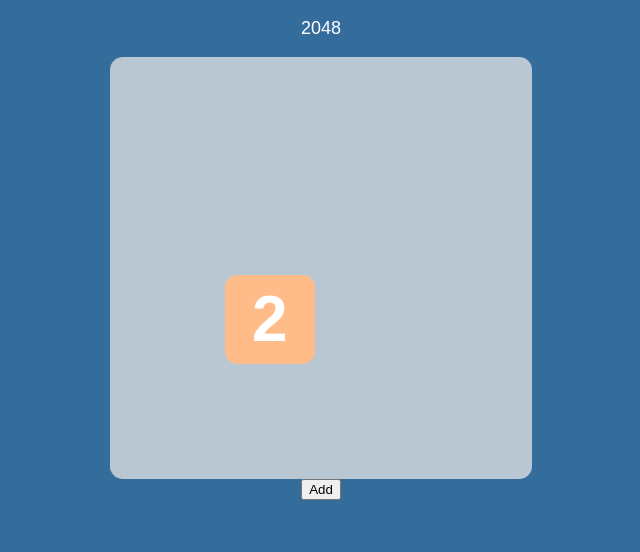
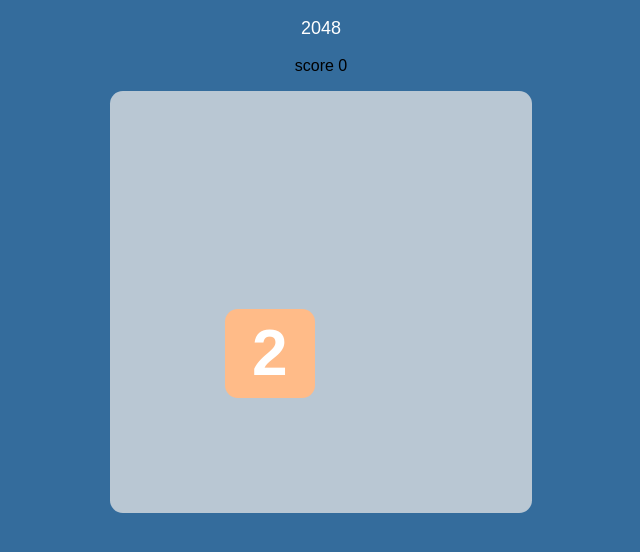
Before and after one commit to DrinkCupTea/game-2048-vue3, a Vue app: page / in a window 1280 px wide. Shown: the top 552 px of the page, without its empty margins (319-959 px from the left). Built offline with nearby package versions, Linux system fonts and the light colour scheme.

Commit message:
Remove Add button

```diff
--- a/src/components/Grid.vue
+++ b/src/components/Grid.vue
@@ -4,10 +4,6 @@ import GameManager from '../modules/GameManager';
 import Tile from './Tile.vue';
 
 const gameManager = ref(new GameManager());
-
-function addTile() {
-  gameManager.value.addRandomTile();
-};
 
 function keyHandler(event: KeyboardEvent) {
   const direction = gameManager.value.getDirection(event.key);
@@ -30,6 +26,7 @@ onMounted(() => {
 <template>
 <div>
   <p id="title">2048</p>
+  <p id="score">score {{ gameManager.score }}</p>
   <div id="container">
     <div v-for="(row, row_index) in gameManager.grid.cells" :key="row_index">
       <Tile
@@ -39,7 +36,6 @@ onMounted(() => {
       >{{ tile?.value}}</Tile>
     </div>
   </div>
-  <button type="button" @click="addTile">Add</button>
 </div>
 </template>
 
```
